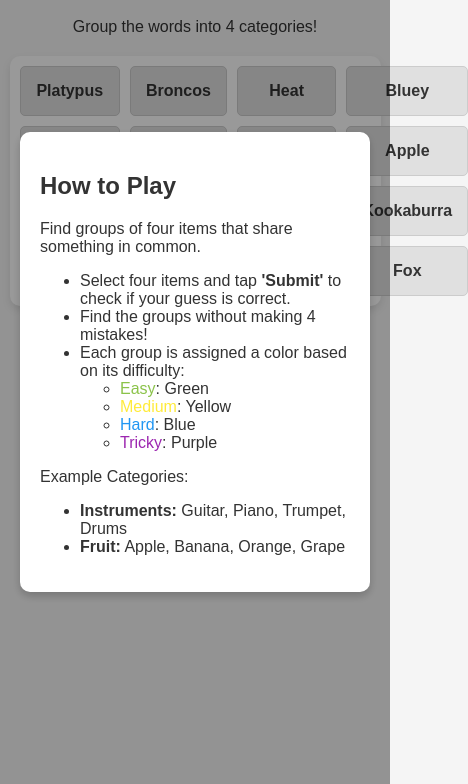
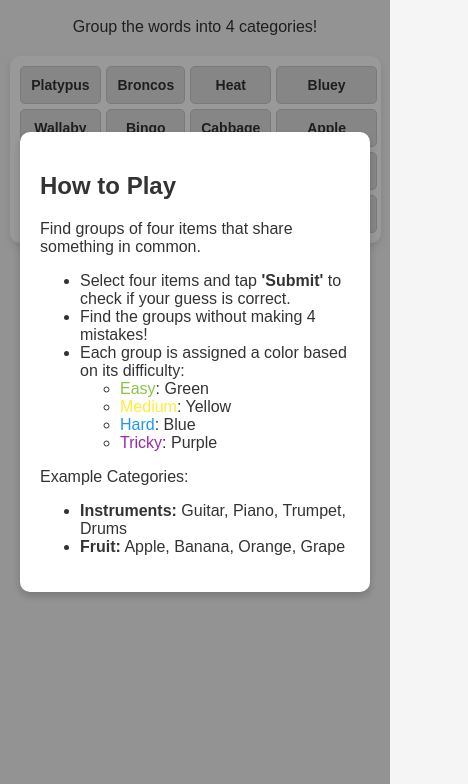
Before and after one commit to Benjy333/Bens-Connections, a plain HTML site: page index.html in a window 390 px wide. Shown: the part 60-844 px from the top of the page, 468 px wide, since content can reach past the window. Drawn offline with Linux system fonts and the light colour scheme.

Commit message:
Update style.css

```diff
--- a/style.css
+++ b/style.css
@@ -64,6 +64,10 @@ h1 {
 
 #feedback.error {
     color: #d32f2f;
+}
+
+#feedback.hint {
+    color: #ff9800;
 }
 
 /* Button styling */
@@ -176,3 +180,20 @@ button:disabled {
 #how-to-play-modal .close-btn:hover {
     color: #000;
 }
+
+/* Responsive adjustments */
+@media (max-width: 600px) {
+    #game-container {
+        grid-template-columns: repeat(4, 1fr);
+        gap: 5px;
+    }
+
+    .word-card {
+        font-size: 14px;
+        padding: 10px;
+    }
+
+    #how-to-play-modal .modal-content {
+        width: 95%;
+    }
+}
```
